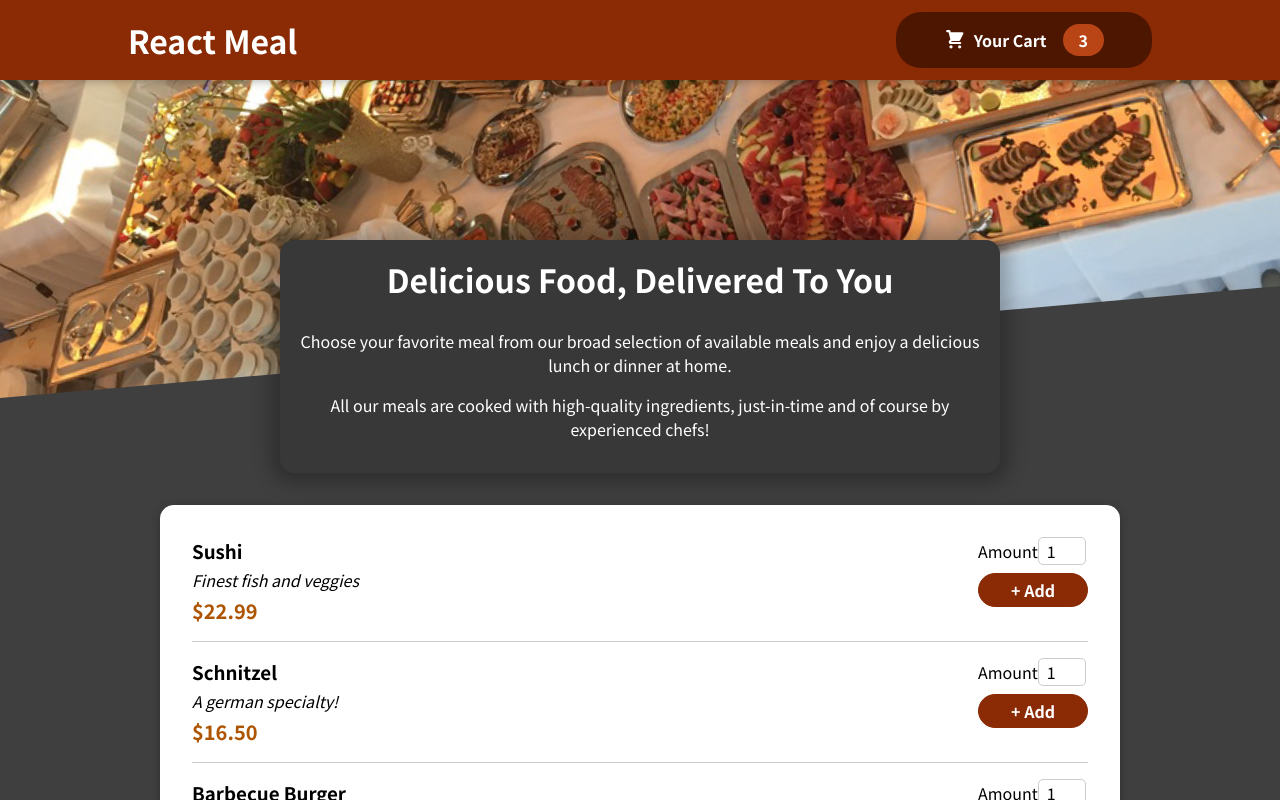
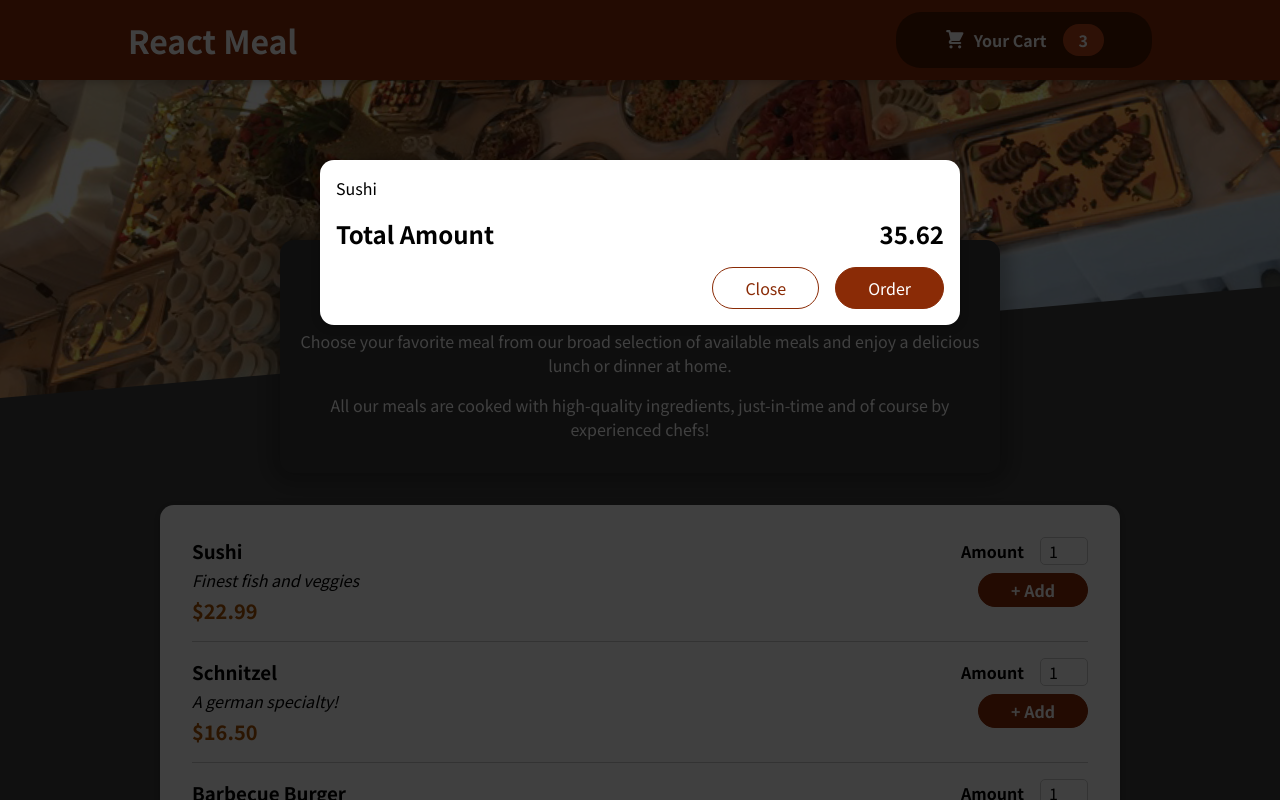
Before and after one commit to TalenticaSoftware/image-gallery-docker-project, a React (Create React App) app: page / in a window 1280 px wide. Shown: the top 800 px of the page. Built offline with nearby package versions, Linux system fonts and the light colour scheme.

Commit message:
added cart model

```diff
--- a/public/index.html
+++ b/public/index.html
@@ -28,6 +28,7 @@
   </head>
   <body>
     <noscript>You need to enable JavaScript to run this app.</noscript>
+    <div id="overlays"></div>
     <div id="root"></div>
     <!--
       This HTML file is a template.
--- a/src/App.js
+++ b/src/App.js
@@ -1,10 +1,12 @@
 import { Fragment } from 'react';
 import Header from './components/Layout/Header';
 import Meals from './components/Meals/Meals';
+import Cart from './components/Cart/Cart';
 
 function App() {
   return (
     <Fragment>
+      <Cart/>
       <Header />
       <main>
         <Meals />
--- a/src/components/Cart/Cart.js
+++ b/src/components/Cart/Cart.js
@@ -0,0 +1,27 @@
+import Modal from "../UI/Modal";
+import classes from "./Cart.module.css";
+
+const Cart = props =>{
+    const cartItems =(
+        <ul className = {classes['cart-items']}>
+            {[{ id: 'c1', name:'Sushi', amount: 2, price: 12.99}].map((item)=>(
+                <li>{item.name}</li>
+            ))}
+        </ul>
+    );
+    return(
+        <Modal>
+            {cartItems}
+            <div className={classes.total}>
+                <span>Total Amount</span>
+                <span>35.62</span>
+            </div>
+            <div className={classes.actions}>
+                <button className={classes['button--alt']}>Close</button>
+                <button className={classes.button}>Order</button>
+            </div>
+        </Modal>
+    );
+};
+
+export default Cart;
--- a/src/components/Layout/HeaderCartButton.js
+++ b/src/components/Layout/HeaderCartButton.js
@@ -5,9 +5,9 @@
 const HeaderCartButton = props =>{
     return(
         <button className={classes.button}>
-            <spam className={classes.icon}><CartIcon/></spam>
-            <spam>Your Cart</spam>
-            <spam className={classes.badge}>3</spam>
+            <span className={classes.icon}><CartIcon/></span>
+            <span>Your Cart</span>
+            <span className={classes.badge}>3</span>
         </button>
     );
 };
--- a/src/components/UI/Input.js
+++ b/src/components/UI/Input.js
@@ -4,7 +4,7 @@
 const Input = props => {
     return(
         <div className={classes.input}>
-            <lable htmlFor={props.input.id}>{props.lable}</lable>
+            <label htmlFor={props.input.id}>{props.lable}</label>
             <input {...props.input}/>
         </div>
     );
--- /dev/null
+++ b/src/components/UI/Modal.js
@@ -0,0 +1,27 @@
+import { Fragment } from "react";
+import ReactDom from "react-dom";
+import classes from "./Modal.module.css";
+
+const Backdrop = props =>{
+    return <div className={classes.backdrop}/>
+};
+
+const ModalOverlay = props =>{
+    return (<div className={classes.modal}>
+        <div className={classes.content}>{props.children}</div>
+    </div>)
+};
+
+const portalElement = document.getElementById('overlays');
+
+const Modal = props =>{
+    return(
+        <Fragment>
+            {ReactDom.createPortal(<Backdrop/>, portalElement)}
+            {ReactDom.createPortal(<ModalOverlay>{props.children}</ModalOverlay>, portalElement)}
+        </Fragment>
+
+    );
+};
+
+export default Modal;
--- /dev/null
+++ b/src/components/UI/Modal.module.css
@@ -0,0 +1,40 @@
+.backdrop {
+    position: fixed;
+    top: 0;
+    left: 0;
+    width: 100%;
+    height: 100vh;
+    z-index: 20;
+    background-color: rgba(0, 0, 0, 0.75);
+  }
+
+  .modal {
+    position: fixed;
+    top: 20vh;
+    left: 5%;
+    width: 90%;
+    background-color: white;
+    padding: 1rem;
+    border-radius: 14px;
+    box-shadow: 0 2px 8px rgba(0, 0, 0, 0.25);
+    z-index: 30;
+    animation: slide-down 300ms ease-out forwards;
+  }
+
+  @media (min-width: 768px) {
+    .modal {
+      width: 40rem;
+      left: calc(50% - 20rem);
+    }
+  }
+
+  @keyframes slide-down {
+    from {
+      opacity: 0;
+      transform: translateY(-3rem);
+    }
+    to {
+      opacity: 1;
+      transform: translateY(0);
+    }
+  }
```
